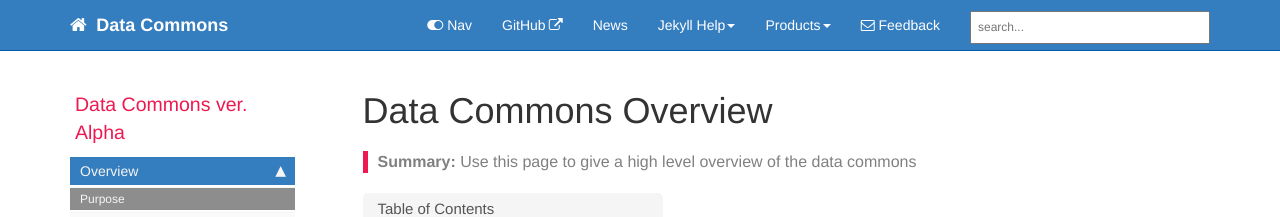
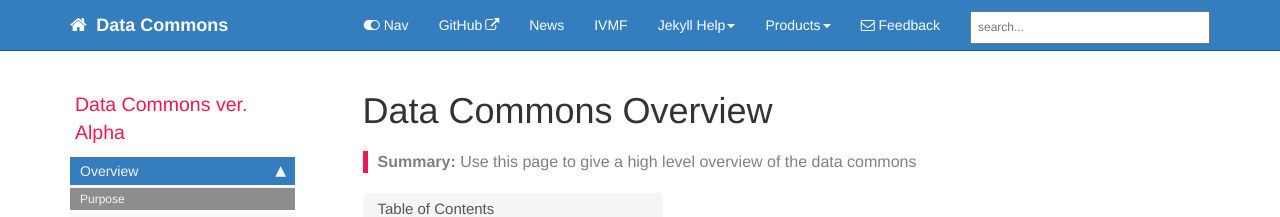
Before and after one commit to data-commons-alpha/data-commons, a Jekyll site: the page built from index.md, in a window 1280 px wide. Shown: the top 217 px of the page. Built offline with Jekyll 4.4.1, drawn with Linux system fonts in a browser that asks for light colours; comment, search, counter and statistics services are not loaded.

Commit message:
Updated Top Nav Bar

```diff
--- a/_data/topnav.yml
+++ b/_data/topnav.yml
@@ -7,6 +7,8 @@ topnav:
       external_url: https://github.com/tomjoht/documentation-theme-jekyll
     - title: News
       url: /news
+    - title: IVMF
+      url: https://ivmf.syracuse.edu/
 
 #Topnav dropdowns
 topnav_dropdowns:
```
